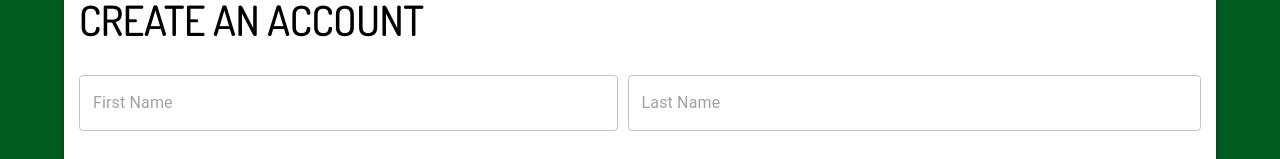
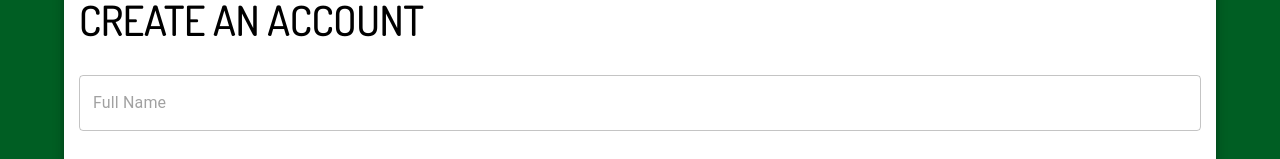
Before and after one commit to tylerpgen/golf-scores, a React (Vite) app in the folder client/: page /register in a window 1280 px wide. Shown: the part 207-366 px from the top of the page. Built offline with nearby package versions, Linux system fonts and the light colour scheme.

Commit message:
created register mutation and implemented feature

```diff
--- a/client/src/features/usersApiSlice.jsx
+++ b/client/src/features/usersApiSlice.jsx
@@ -12,6 +12,14 @@ export const usersApiSlice = apiSlice.injectEndpoints({
         body: data,
       }),
     }),
+    register: builder.mutation({
+      // Define the register mutation
+      query: (data) => ({
+        url: `${USERS_URL}`,
+        method: "POST",
+        body: data,
+      }),
+    }),
     logout: builder.mutation({
       query: () => ({
         url: `${USERS_URL}/logout`,
@@ -22,4 +30,4 @@ export const usersApiSlice = apiSlice.injectEndpoints({
 });
 
 // Extract the useLoginMutation from the usersApiSlice
-export const { useLoginMutation, useLogoutMutation } = usersApiSlice;
+export const { useLoginMutation, useLogoutMutation, useRegisterMutation } = usersApiSlice;
--- a/client/src/pages/RegisterPage.jsx
+++ b/client/src/pages/RegisterPage.jsx
@@ -2,56 +2,50 @@ import { useState, useEffect } from "react";
 import { useSelector, useDispatch } from "react-redux";
 import { useNavigate } from "react-router-dom";
 import { toast } from "react-toastify";
-// import { register, reset } from "../features/authReducer.jsx";
+import MoonLoader from "react-spinners/MoonLoader";
 import { useTheme } from "@emotion/react";
 import { Box, Button, Container, FormControl, Link, Paper, TextField, Typography } from "@mui/material";
 import HomeButton from "../components/HomeButton";
+import { useRegisterMutation } from "../features/usersApiSlice";
+import { setCredentials } from "../features/authReducer";
 
 const RegisterPage = () => {
   const [formData, setFormData] = useState({
-    firstName: "",
-    lastName: "",
+    name: "",
     email: "",
     password: "",
     password2: "",
   });
 
-  const { firstName, lastName, email, password, password2 } = formData;
+  const { name, email, password, password2 } = formData;
 
   const navigate = useNavigate();
   const dispatch = useDispatch();
 
-  const { user, isLoading, isError, isSuccess, message } = useSelector((state) => state.auth);
+  const [register, { isLoading }] = useRegisterMutation();
+  const { userInfo } = useSelector((state) => state.auth);
 
-  // useEffect(() => {
-  //   if (isError) {
-  //     toast.error(message);
-  //   }
-
-  //   if (isSuccess || user) {
-  //     navigate("/");
-  //   }
-
-  //   dispatch(reset);
-  // }, [user, isError, isSuccess, message, navigate, dispatch]);
-
-  useEffect(() => {});
+  useEffect(() => {
+    if (userInfo) {
+      navigate("/");
+    }
+  }, [navigate, userInfo]);
 
   // Handle Submit function for form controls
-  const handleSubmit = (e) => {
+  const handleSubmit = async (e) => {
     e.preventDefault();
-
-    // if (password !== password2) {
-    //   toast.error("Passwords do no match");
-    // } else {
-    //   const userData = {
-    //     name,
-    //     email,
-    //     password,
-    //   };
-
-    //   dispatch(register(userData));
-    // }
+    if (password !== password2) {
+      toast.error("Passwords do no match");
+    } else {
+      try {
+        const res = await register(formData).unwrap();
+        dispatch(setCredentials({ ...res }));
+        navigate("/");
+      } catch (error) {
+        toast.error(error?.data?.message || error.error);
+        console.log(error?.data?.message || error.error);
+      }
+    }
   };
 
   const handleChange = (e) => {
@@ -96,36 +90,14 @@ const RegisterPage = () => {
             <form onSubmit={handleSubmit}>
               <FormControl sx={{ display: "flex", flexDirection: "row", padding: "15px" }}>
                 <TextField
-                  id="first-name"
-                  name="firstName"
-                  value={firstName}
+                  id="name"
+                  name="name"
+                  value={name}
                   onChange={handleChange}
                   aria-describedby="first-name"
-                  placeholder="First Name"
+                  placeholder="Full Name"
+                  fullWidth
                   sx={{
-                    flex: "1",
-                    maxWidth: "48%",
-                    marginRight: "10px",
-                    "& .Mui-focused .MuiOutlinedInput-notchedOutline": {
-                      border: "1px solid #e8b923",
-                    },
-                    "& .MuiOutlinedInput-root": {
-                      "&:hover fieldset": {
-                        borderColor: "#005e23",
-                      },
-                    },
-                  }}
-                />
-                <TextField
-                  id="last-name"
-                  name="lastName"
-                  value={lastName}
-                  onChange={handleChange}
-                  aria-describedby="last-name"
-                  placeholder="Last Name"
-                  sx={{
-                    flex: "1",
-                    minWidth: "40%",
                     "& .Mui-focused .MuiOutlinedInput-notchedOutline": {
                       border: "1px solid #e8b923",
                     },
@@ -208,6 +180,12 @@ const RegisterPage = () => {
                   By creating an account, I agree to the terms of service of the site, in accordance to the{" "}
                   <b>PRIVACY POLICY</b>
                 </Typography>
+                {isLoading && (
+                  <Box margin="auto" display="block">
+                    {" "}
+                    <MoonLoader size={50} />
+                  </Box>
+                )}
                 <Button
                   type="submit"
                   variant="contained"
```
Also changed, not shown: client/src/components/Loader.jsx (deleted, +0 -9 lines).
